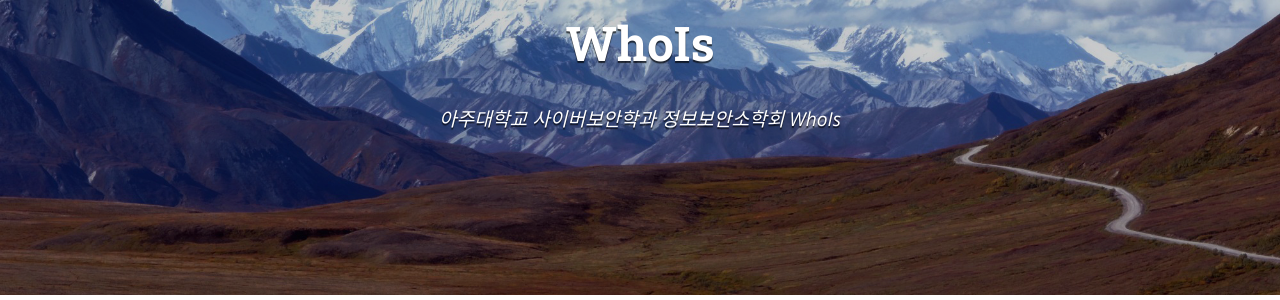
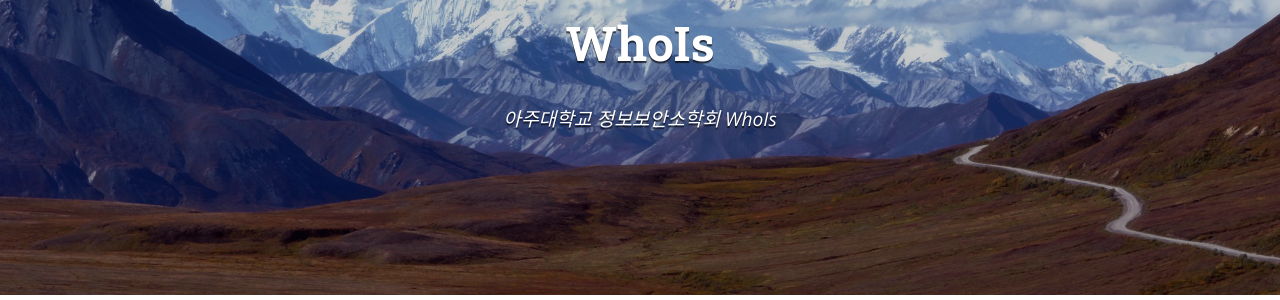
Before and after one commit to ajou-whois/ajou-whois.github.io, a Jekyll site: the page built from index.html, in a window 1280 px wide. Shown: the part 208-508 px from the top of the page. Built offline with Jekyll 4.4.1, drawn with Linux system fonts in a browser that asks for light colours; nearby versions of some CDN libraries; the list of posts is cut into pages by our own code; part of the change alters nothing that is shown.

Commit message:
Update Blog Config

```diff
--- a/_config.yml
+++ b/_config.yml
@@ -10,11 +10,11 @@ exclude:
 
 # Site settings
 title: WhoIs
-subtitle: "아주대학교 사이버보안학과 정보보안소학회 WhoIs"
-# mail: [Insert Email]
+subtitle: "아주대학교 정보보안소학회 WhoIs"
+# mail: hj1003hj@ajou-wois.org
 name: WhoIs
 description: >
-  아주대학교 사이버보안학과 정보보안소학회 WhoIs 블로그
+  아주대학교 정보보안소학회 WhoIs 블로그
 # Base URL of site (i.e. /blog). It should always start with a slash,
 # and never end with a slash. Set it to a blank value if hosting at the
 # root of your server.
@@ -75,35 +75,35 @@ social:
     username: WhoIs
     url:
     desc: Follow me on Twitter
-    share: true
+    share: false
 
   - name: Facebook
     icon: facebook
     username: WhoIs
     url: https://fb.com/ajou-whois
-    desc: Friend me on Facebook
+    desc: Like me on Facebook
     share: true
 
   - name: GitHub
     icon: github
     username: WhoIs
     url: https://github.com/ajou-whois
-    desc: Fork me on GitHub
-    share: false
+    desc: Follow me on GitHub
+    share: true
 
   - name: LinkedIn
     icon: linkedin
     username: WhoIs
     url:
     desc: Connect with me on LinkedIn
-    share: true
+    share: false
 
   - name: Google+
     icon: google-plus
     username: WhoIs
     url:
     desc: Add me to your Circles
-    share: true
+    share: false
 
   - name: YouTube
     icon: youtube
@@ -124,7 +124,7 @@ social:
     username: WhoIs
     url:
     desc: Follow me on Pinterest
-    share: true
+    share: false
 
   - name: SoundCloud
     icon: soundcloud
@@ -173,7 +173,7 @@ social:
     username: WhoIs
     url:
     desc: Share to Reddit
-    share: true
+    share: false
 
   - name: "Hacker News"
     icon: hacker-news
```
